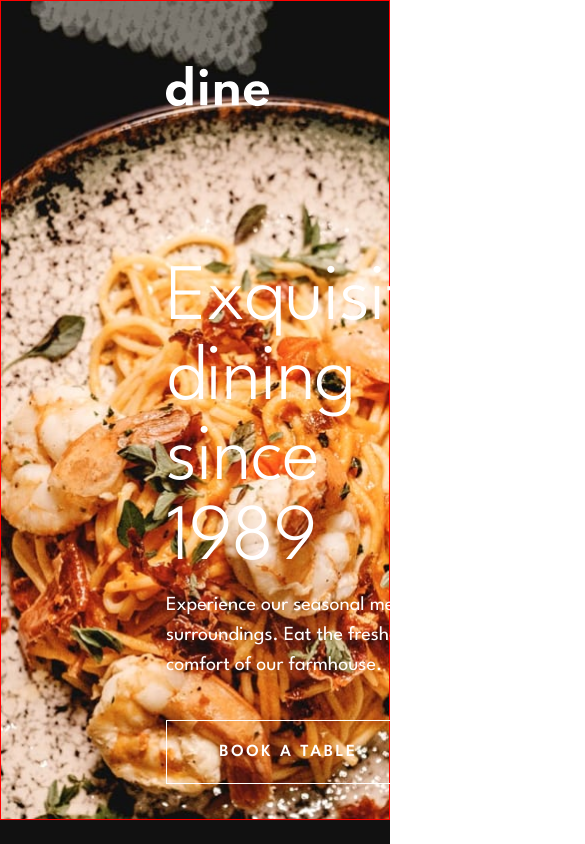
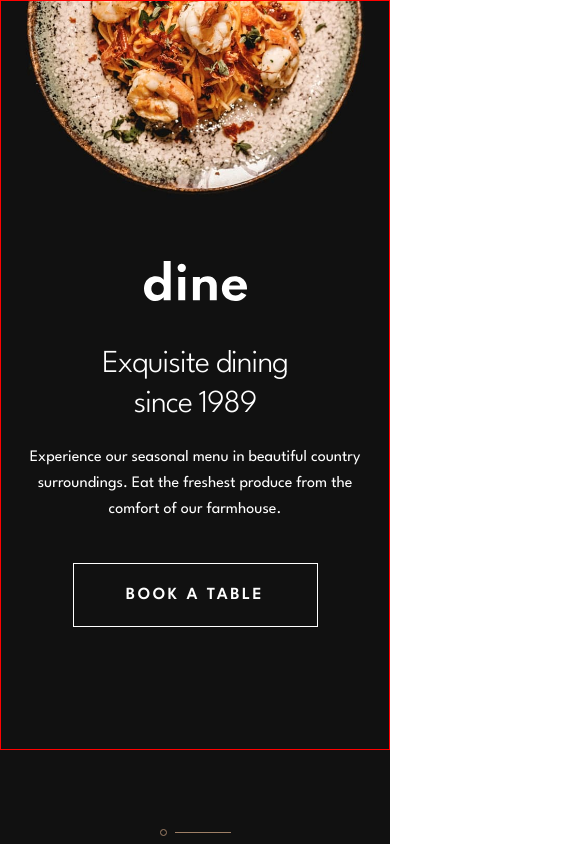
Before and after one commit to EdwinSch/react-dine-restaurant, a React (Vite) app: page / in a window 390 px wide. Shown: the top 844 px of the page, 585 px wide, since content can reach past the window. Built offline with nearby package versions, Linux system fonts and the light colour scheme.

Commit message:
style: hero component + resp

```diff
--- a/src/components/Hero/hero.css
+++ b/src/components/Hero/hero.css
@@ -16,4 +16,37 @@
     width: 445px;
     margin-bottom: 40px;
   }
+
+  @media only screen and (max-width: 1100px) {
+    text-align: center;
+    background-image: url(../../assets/homepage/hero-bg-tablet@2x.jpg);
+    background-position: top;
+    padding: 380px 100px 0 100px;
+    height: 992px;
+
+    & h1 {
+      margin: 40px 0 20px 0;
+    }
+
+    & p {
+      width: auto;
+    }
+  }
+
+  @media only screen and (max-width: 700px) {
+    background-image: url(../../assets/homepage/hero-bg-mobile@2x.jpg);
+    padding: 260px 25px 0 25px;
+    height: 750px;
+
+    & h1 {
+      font-size: 2rem;
+      letter-spacing: -1px;
+      line-height: 40px;
+    }
+
+    & p {
+      font-size: 1rem;
+      line-height: 26px;
+    }
+  }
 }
```
